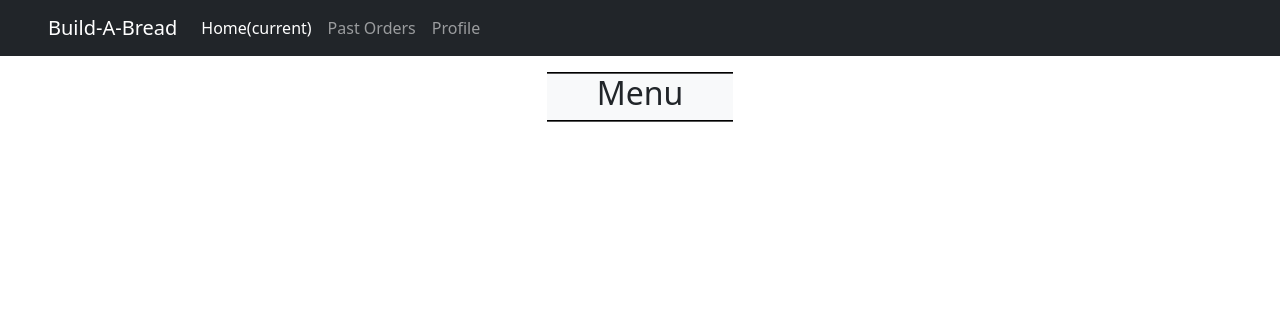
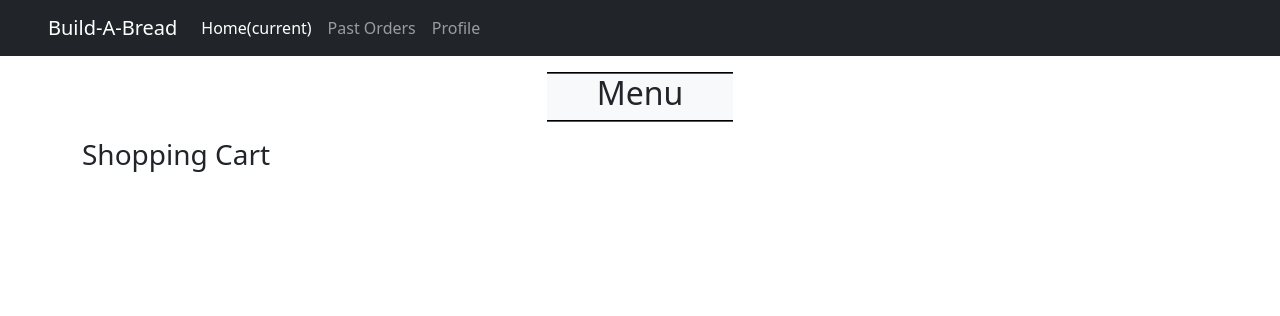
Before and after one commit to sonas939/CSCE310Project, a PHP site: page /order.php in a window 1280 px wide. Shown: the top 316 px of the page. Run offline with PHP 8.4, Linux system fonts and the light colour scheme; data that the repository does not hold is empty.

Commit message:
updated layout

```diff
--- a/order.php
+++ b/order.php
@@ -20,6 +20,11 @@
         <h2 class="text-center">Menu</h2>
         </div>
         <div class="row">
+            <div class="col">
+                <h3>Shopping Cart</h3>
+            </div>
+            <div class="col-9">
+                <div class="row">
                 <?php
                     $sql = "SELECT * FROM `Items`";
                     $result = $conn->query($sql);
@@ -32,10 +37,13 @@
                                 <h5 class="card-title">'.$name.'</h5>
                                 <h6 class="card-subtitle mb-2 text-muted">'.'$'.$price.'</h6>
                                 <p class="card-text">'.$desc.'</p>
+                                <button type="button" class="btn btn-secondary">Add to Cart</button>
                                 </div>
                             </div>';
                         }
                 ?>
+                </div>
+            </div>
         </div>
     </div>
 
```
Lines whose indentation alone changed are shown as unchanged.
